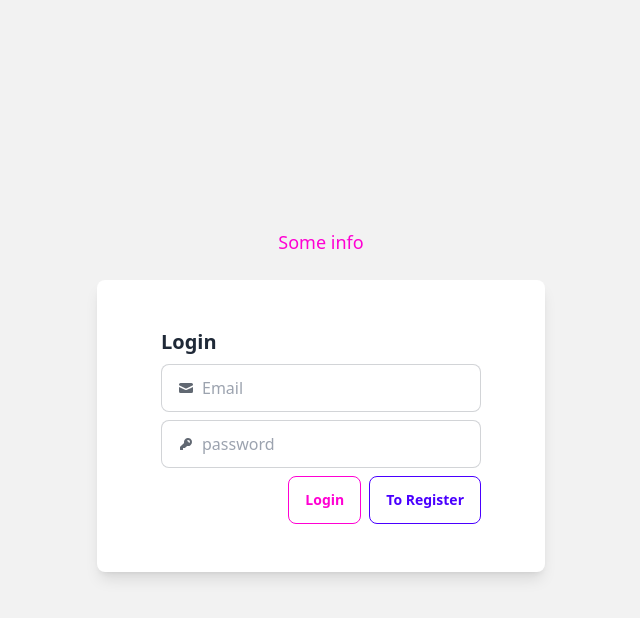
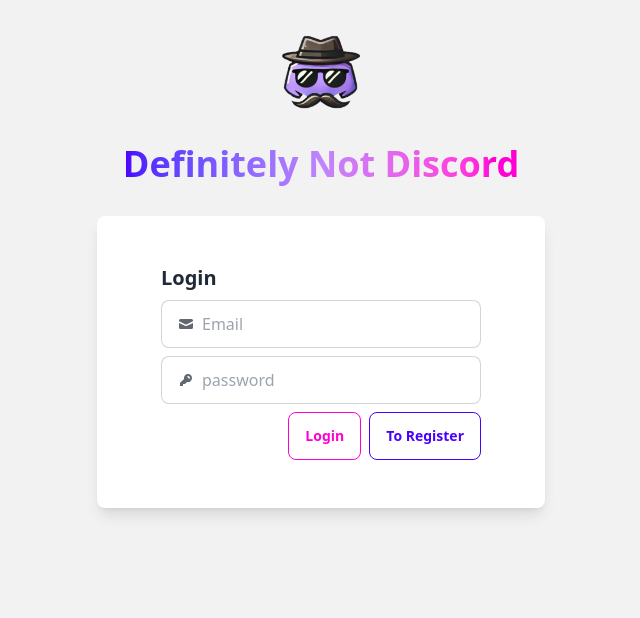
Before and after one commit to A64-React-Team-3/Final-Project-Messenger, a React (Vite) app: page / in a window 1280 px wide. Shown: the top 618 px of the page, without its empty margins (319-959 px from the left). Built offline with nearby package versions, Linux system fonts and the light colour scheme; no server answers.

Commit message:
update: Anonymous - style updates & added logo

```diff
--- a/src/Views/Anonymous/Anonymous.tsx
+++ b/src/Views/Anonymous/Anonymous.tsx
@@ -7,7 +7,7 @@ import { useNavigate } from "react-router-dom";
 import { useAuthState } from "react-firebase-hooks/auth";
 import { auth } from "../../config/firebase-config";
 import LoadingSpinner from "../../components/LoadingSpinner/LoadingSpinner";
-
+import logo from "../../assets/final_logo.png";
 export default function Anonymous() {
   const [showLogin, setShowLogin] = useState(true);
   const [showRegister, setShowRegister] = useState(false);
@@ -34,12 +34,16 @@ export default function Anonymous() {
     return <LoadingSpinner />;
   } else {
     return (
-      <div className="flex flex-col items-center justify-center bg-base-200 h-screen">
-        <div className="app-info text-center text-lg text-secondary">
-          Some info
+      <div className="flex flex-col items-center bg-base-200 h-screen relative">
+        {/* <div className="app-info text-center text-lg text-secondary"></div> */}
+        <div className="flex flex-col items-center justify-center w-full">
+          <img className="w-36" src={logo} alt="logo" />
+          <h1 className="h-12 text-center text-3xl md:text-4xl font-extrabold text-transparent bg-clip-text bg-gradient-to-r from-primary via-purple-400 to-secondary hover:underline transition-all duration-300 ">
+            Definitely Not Discord
+          </h1>
         </div>
 
-        <div className="login-register-form mt-6 w-full max-w-md bg-base-100 p-4 shadow-lg rounded-lg flex justify-center">
+        <div className="login-register-form mt-6 w-full max-w-md bg-base-100 p-4 shadow-lg rounded-lg flex justify-center ">
           {showLogin && <Login handleShowRegister={handleShowRegister} />}
           {showRegister && <Register handleShowLogin={handleShowLogin} />}
         </div>
```
